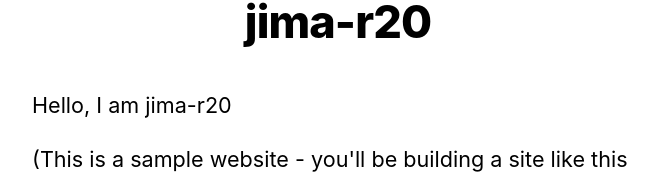
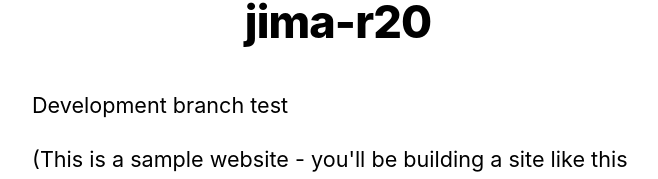
Before and after one commit to jima-r20/nextjs-blog, a Next.js app: page / in a window 1280 px wide. Shown: the part 221-400 px from the top of the page, without its empty margins (302-960 px from the left). Built offline with nearby package versions, Linux system fonts and the light colour scheme.

Commit message:
Create development branch

```diff
--- a/pages/index.js
+++ b/pages/index.js
@@ -12,7 +12,7 @@ export default function Home({ allPostsData }) {
         <title>{siteTitle}</title>
       </Head>
       <section className={utilStyles.headingMd}>
-        <p>Hello, I am jima-r20</p>
+        <p>Development branch test</p>
         <p>
           (This is a sample website - you'll be building a site like this on{' '}
           <a href="https://nextjs.org/learn">our Next.js tutorial</a>.)
```
